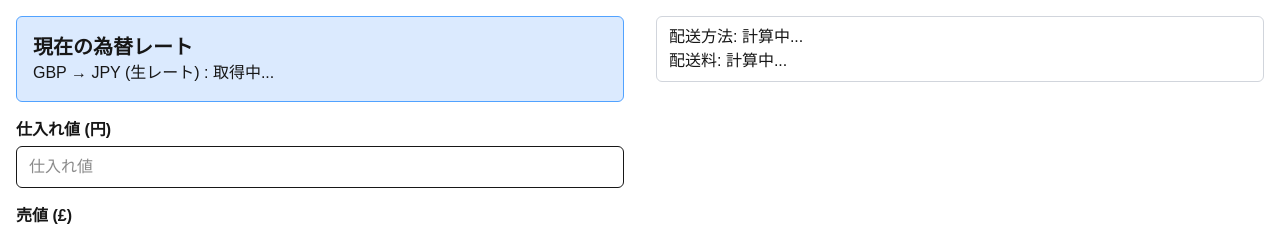
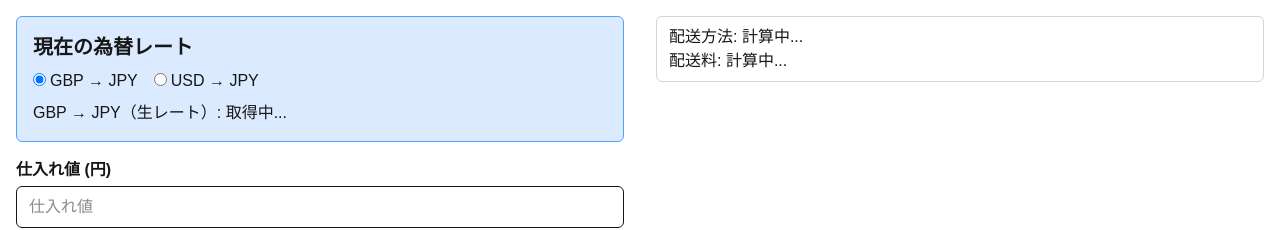
Before and after one commit to muu-ima/overseas-profitcalc-main, a Next.js app: page / in a window 1280 px wide. Shown: the top 230 px of the page. Built offline with nearby package versions, Linux system fonts and the light colour scheme; no server answers.

Commit message:
USDトグルスイッチ追加、売値対応

```diff
--- a/src/app/components/ExchangeRate.tsx
+++ b/src/app/components/ExchangeRate.tsx
@@ -1,35 +1,80 @@
 'use client';
 import { useEffect, useState } from "react";
 
+type ExchangeRates = {
+  GBP: number;
+  USD: number;
+};
+
+type Currency = 'GBP' | 'USD';
 
 export default function ExchangeRate({
   onRateChange,
 }: {
-    onRateChange?: (rate: number | null) => void;
+  onRateChange?: (rate: number | null, currency: Currency) => void;
 }) {
-    const [rawRate, setRawRate] = useState<number | null>(null);
+  const [rates, setRates] = useState<ExchangeRates | null>(null);
+  const [selectedCurrency, setSelectedCurrency] = useState<Currency>('GBP');
+  // const [rawRate, setRawRate] = useState<number | null>(null);
 
-    useEffect(()=> {
+  useEffect(() => {
     fetch('https://enyukari.capoo.jp/profit-calc/exchangeRate.json')
-        .then(res => res.json())
-        .then(data => {
-           console.log(data); // ← ここ！
-            const gbpRate = data.rates?.GBP ?? null;
-            setRawRate(gbpRate);
-            if (onRateChange) onRateChange(gbpRate);
+      .then((res) => res.json())
+      .then((data) => {
+        const gbp = data.rates?.GBP ?? null;
+        const usd = data.rates?.USD ?? null;
+
+        if (gbp && usd) {
+          setRates({ GBP: gbp, USD: usd });
+          // 初回呼び出し
+          if (onRateChange) onRateChange(gbp, 'GBP');
+        }
       })
-        .catch(err => {
+      .catch((err) => {
         console.error('為替取得エラー', err);
-            setRawRate(null);
-            if (onRateChange) onRateChange(null);
+        setRates(null);
+        if (onRateChange) onRateChange(null, selectedCurrency);
       });
   }, [onRateChange]);
 
+  const handleCurrencyChange = (currency: Currency) => {
+    setSelectedCurrency(currency);
+    if (rates && onRateChange) {
+      onRateChange(rates[currency], currency);
+    }
+  };
+
   return (
     <div className="bg-blue-100 border border-blue-400 rounded-md p-4 mb-4">
-      <h2 className="text-xl font-bold">現在の為替レート</h2>
+      <h2 className="text-xl font-bold mb-2">現在の為替レート</h2>
+
+      <div className="flex gap-4 items-center mb-2">
+        <label>
+          <input
+            type="radio"
+            name="currency"
+            value="GBP"
+            checked={selectedCurrency === 'GBP'}
+            onChange={() => handleCurrencyChange('GBP')}
+          />
+          <span className="ml-1">GBP → JPY</span>
+        </label>
+
+        <label>
+          <input
+            type="radio"
+            name="currency"
+            value="USD"
+            checked={selectedCurrency === 'USD'}
+            onChange={() => handleCurrencyChange('USD')}
+          />
+          <span className="ml-1">USD → JPY</span>
+        </label>
+      </div>
+
       <p>
-        GBP → JPY (生レート) : {rawRate !== null ? `${rawRate}円` : '取得中...'}
+        {selectedCurrency} → JPY（生レート）:{" "}
+        {rates ? `${rates[selectedCurrency].toFixed(3)} 円` : '取得中...'}
       </p>
     </div>
   );
--- a/src/app/components/FinalResult.tsx
+++ b/src/app/components/FinalResult.tsx
@@ -51,7 +51,7 @@ export default function FinalResult({
         <p>■ 配送料:
           £{(shippingJPY / exchangeRateGBPtoJPY).toFixed(2)} /
           ¥{shippingJPY.toLocaleString()} 円</p>
-        <p>■ 仕入れ : ${(data.costPriceJPY / exchangeRateGBPtoJPY).toFixed(2)} / ￥{data.costPriceJPY.toLocaleString()}</p>
+        <p>■ 仕入れ : ￡{(data.costPriceJPY / exchangeRateGBPtoJPY).toFixed(2)} / ￥{data.costPriceJPY.toLocaleString()}</p>
 
         <div className="border-t border-gray-300 my-2" />
         <p>
--- a/src/app/page.tsx
+++ b/src/app/page.tsx
@@ -1,7 +1,7 @@
 "use client";
 
 import React from "react";
-import { useEffect, useState } from "react";
+import { useEffect, useState, useCallback } from "react";
 import { getCheapestShipping, ShippingData } from "@/lib/shipping";
 import ExchangeRate from "./components/ExchangeRate";
 import Result from "./components/Result";
@@ -39,6 +39,7 @@ export default function Page() {
     height: 0,
   });
   const [rate, setRate] = useState<number | null>(null);
+  const [currency, setCurrency] = useState<'GBP' | 'USD'>('GBP');
   const [categoryOptions, setCategoryOptions] = useState<CategoryFeeType[]>([]);
   const [selectedCategoryFee, setSelectedCategoryFee] = useState<number | "">(
     ""
@@ -86,6 +87,10 @@ export default function Page() {
     }
   }, [shippingRates, weight, dimensions]);
 
+const handleRateChange = useCallback((newRate: number | null, newCurrency: 'GBP' | 'USD') => {
+    setRate(newRate);
+    setCurrency(newCurrency);
+  }, []);
 
   const final = (
     typeof sellingPrice === "number" &&
@@ -116,7 +121,7 @@ export default function Page() {
     <div className="p-4 max-w-7xl mx-auto flex flex-col md:flex-row md:space-x-8 space-y-8 md:space-y-0">
       <div className="flex-1 flex flex-col space-y-4">
         {/* 為替レート表示コンポーネント */}
-        <ExchangeRate onRateChange={setRate} />
+        <ExchangeRate onRateChange={handleRateChange} />
         <div>
           <label className="block font-semibold mb-1">仕入れ値 (円) </label>
           <input
@@ -145,7 +150,9 @@ export default function Page() {
           />
         </div>
         <div>
-          <label className="block font-semibold mb-1">売値 (£) </label>
+          <label className="block font-semibold mb-1">
+            売値 ({currency === "GBP" ? "£" : "$"})
+          </label>
           <input
             type="number"
             step="0.01"
```
Lines whose indentation alone changed are shown as unchanged.
